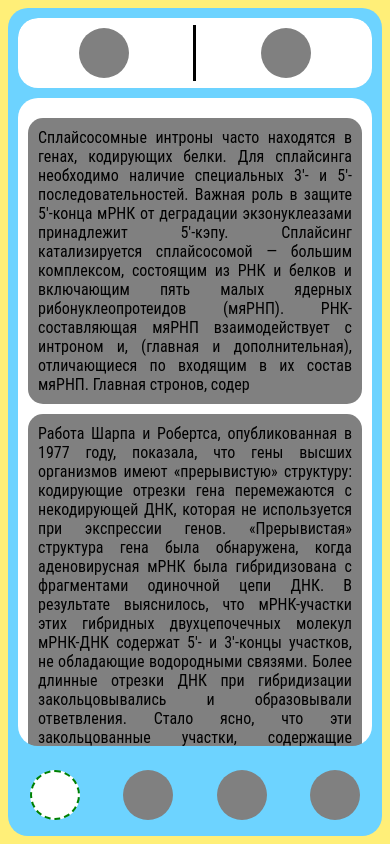
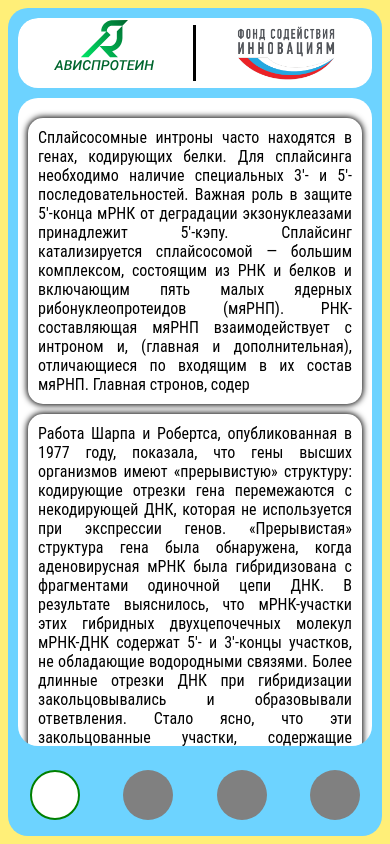
Before and after one commit to Bulatos13/ChervoPrototype, a plain HTML site: page index.html in a window 390 px wide. Drawn offline with Linux system fonts and the light colour scheme.

Commit message:
Add files via upload

```diff
--- a/index.html
+++ b/index.html
@@ -3,20 +3,19 @@
 <head>
 	<title></title>
 	<link rel='stylesheet' type='text/css' href='style/style.css'>
-	<meta name='viewport' content="width=device-width, initial-scale=1.0, max-scale=1.0, user-scaleble=0">
 </head>
 <body>
 <div id='wrapper'>
 	<div id='wrapper-inner'>
 		<header class='default'>
 			<div class='header-child'>
-				<div class='header-content emblem'></div>
-				<div class='header-content title'>ПРОЕКТ АЛЕКСЕЯ ЧЕРВО</div>
+				<div class='header-content emblem'><img id='head-logo-Chervo' src='style/img/LOGO.svg'/></div>
+
 			</div>
 			<div id='header-vertical-line'></div>
 			<div class='header-child'>
-				<div class='header-content title'>ПОДДЕРЖКА ФОНДА</div>
-				<div class='header-content emblem'></div>
+
+				<div class='header-content emblem'><img id='head_logo_fasie' src='style/img/head_logo_fasie.png'/></div>
 			</div>
 		</header>
 
@@ -77,6 +76,7 @@
 		</footer>
 	</div>
 </div>
+
 </body>
 <script type="text/javascript" src='script.js'></script>
 </html>
--- a/style/style.css
+++ b/style/style.css
@@ -44,7 +44,15 @@ header{
 	width: 90px;
 	height: 90px;
 	border-radius: 50%;
-	background-color: grey;
+	display: flex;
+	align-items: center;
+	justify-content: center;
+}
+#head-logo-Chervo{
+	width: 120px;
+}
+#head_logo_fasie{
+	width: 120px;
 }
 .title{
 	text-align: center;
@@ -69,16 +77,18 @@ main{
 	padding: 10px;
 	font-size: 16px;
 }
+#visible-page>.grid{
+	grid-gap: 10px;
+}
 .grid{
 	width: 100%;
 	display: grid;
 	grid-template-rows: 1fr 1fr 1fr 1fr 1fr 1fr;
 	grid-template-columns: 1fr 1fr 1fr 1fr 1fr 1fr;
-	grid-gap: 10px;
 }
 .grid-item{
 	border-radius: 15px;
-	background-color: grey;
+	box-shadow: 0 0 6px 1px black;
 	text-align: justify;
 	padding: 10px;
 }
@@ -88,6 +98,11 @@ main{
 	grid-template-rows: 1fr 1fr 1fr 1fr 1fr 1fr;
 	grid-template-columns: 1fr 1fr 1fr 1fr 1fr 1fr;
 	grid-gap: 10px;
+}
+#grid-2{
+  font-family: "Oswald", sans-serif;
+  font-weight: 60;
+  font-style: normal;
 }
 #grid-item-1{
 	grid-row: 1/4;
@@ -169,7 +184,7 @@ main{
 }
 #active-button{
 	background-color: white;
-	border: 2px dashed green;
+	border: 2px solid green;
 }
 .hover-shadow:hover{
 	box-shadow: 0 0 5px 2px green;
@@ -226,10 +241,22 @@ footer{
 		width: calc(100% - 50px);
 		margin: 25px auto;
 	}
+	#head-logo-Chervo{
+		width: 100px;
+	}
+	#head_logo_fasie{
+		width: 100px;
+	}
 }
 @media(max-width: 750px) {
 	.title{
 		width: 130px;
+	}
+	#head-logo-Chervo{
+		width: 100px;
+	}
+	#head_logo_fasie{
+		width: 100px;
 	}
 }
 @media (max-width: 600px) {
```
Also changed, not shown: style/img/LOGO.svg (added), style/img/footer_logo_fasie.png (added), style/img/head_logo_fasie.png (added), style/img/logo.jpg (added).
